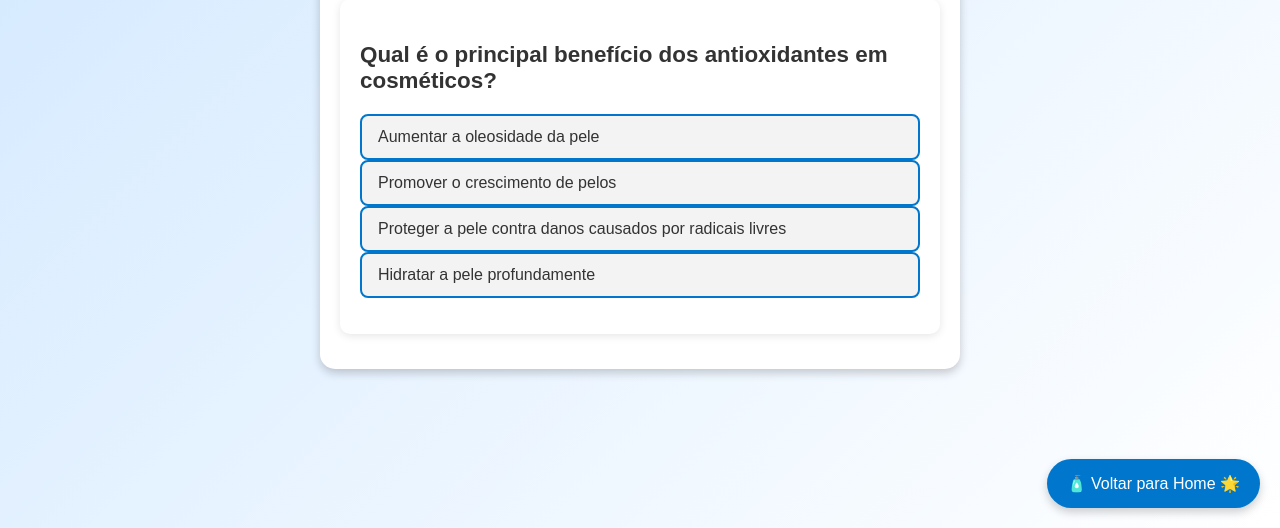
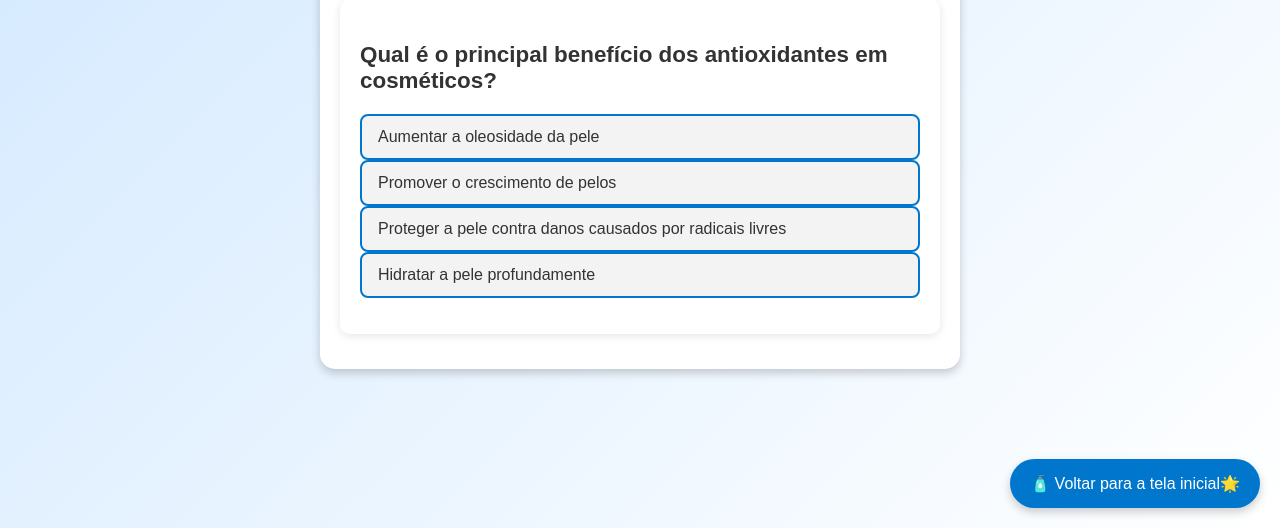
Before and after one commit to OwnerDevss/Games, a plain HTML site: page quiz.html in a window 1280 px wide. Shown: the part 272-800 px from the top of the page. Drawn offline with Linux system fonts and the light colour scheme.

Commit message:
Update quiz.html

```diff
--- a/quiz.html
+++ b/quiz.html
@@ -26,7 +26,7 @@
     </div>
 
     <!-- Botão para voltar à página inicial -->
-    <a href="index.html" class="back-to-home">🧴 Voltar para Home 🌟</a>
+    <a href="index.html" class="back-to-home">🧴 Voltar para a tela inicial🌟</a>
 
     <script src="script.js"></script>
 </body>
```
